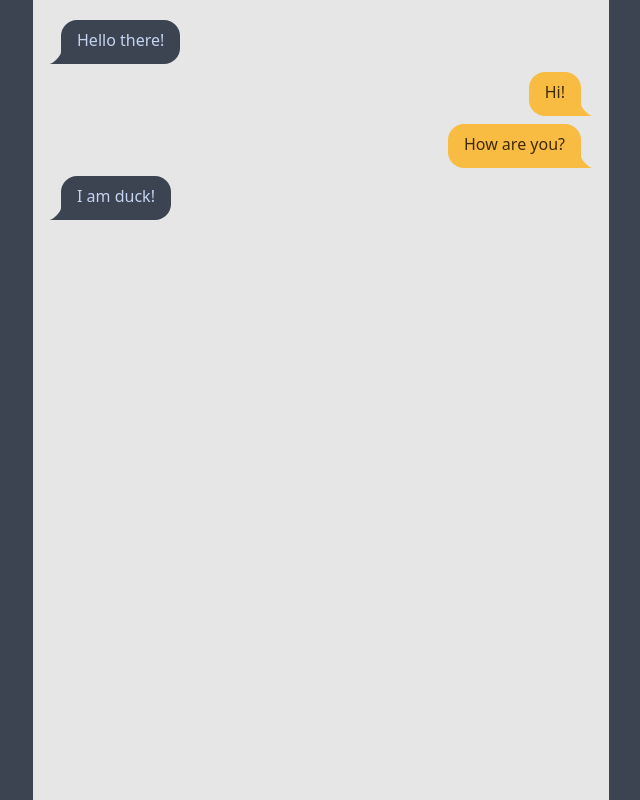
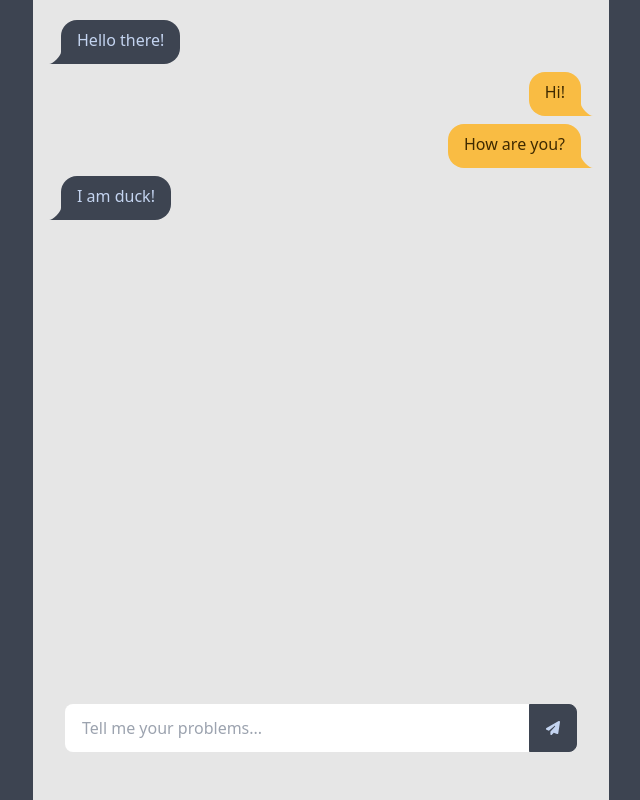
Before and after one commit to cattrn/rubber-duck-frontend, a React (Vite) app: page / in a window 1280 px wide. Shown: the whole page, without its empty margins (319-959 px from the left). Built offline with nearby package versions, Linux system fonts and the light colour scheme.

Commit message:
Create and style text input for messages
Co-authored-by: Bunny Ryou <bunnyryou@gmail.com>

```diff
--- a/package.json
+++ b/package.json
@@ -13,6 +13,8 @@
     "type-check": "tsc"
   },
   "dependencies": {
+    "@fortawesome/free-solid-svg-icons": "^6.4.0",
+    "@fortawesome/react-fontawesome": "^0.2.0",
     "daisyui": "^2.51.6",
     "react": "^17.0.2",
     "react-dom": "^17.0.2"
--- a/src/App.tsx
+++ b/src/App.tsx
@@ -1,15 +1,17 @@
 import ChatBubble from "./components/ChatBubble"
+import TextInput from "./components/TextInput"
 
 function App() {
   return (
     <div className="App bg-neutral">
       <div className="max-w-xl mx-auto h-screen flex flex-col bg-base-200 p-4">
         <div className="grow">
-      <ChatBubble sender="duck" text="Hello there!" />
-      <ChatBubble sender="user" text="Hi!" />
-      <ChatBubble sender="user" text="How are you?" />
-      <ChatBubble sender="duck" text="I am duck!" />
+          <ChatBubble sender="duck" text="Hello there!" />
+          <ChatBubble sender="user" text="Hi!" />
+          <ChatBubble sender="user" text="How are you?" />
+          <ChatBubble sender="duck" text="I am duck!" />
         </div>
+        <TextInput />
       </div>
     </div>
   )
--- /dev/null
+++ b/src/components/TextInput/TextInput.tsx
@@ -0,0 +1,23 @@
+import { faPaperPlane } from "@fortawesome/free-solid-svg-icons"
+import { FontAwesomeIcon } from "@fortawesome/react-fontawesome"
+
+// interface TextInputProps {}
+
+const TextInput = () => {
+  return (
+    <div className="form-control my-8 mx-4">
+      <div className="input-group">
+        <input
+          type="text"
+          placeholder="Tell me your problems..."
+          className="input grow focus:outline-none"
+        />
+        <button className="btn btn-square">
+          <FontAwesomeIcon icon={faPaperPlane} />
+        </button>
+      </div>
+    </div>
+  )
+}
+
+export default TextInput
--- /dev/null
+++ b/src/components/TextInput/index.ts
@@ -0,0 +1,3 @@
+import TextInput from "./TextInput"
+
+export default TextInput
```
Also changed, not shown: 1 other file (tests, documents, lock files or other folders).
